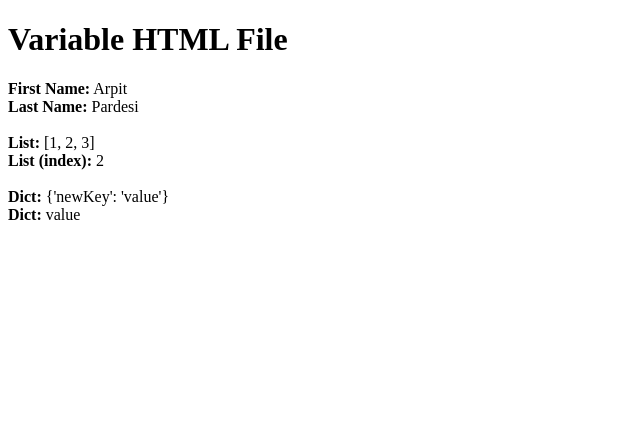
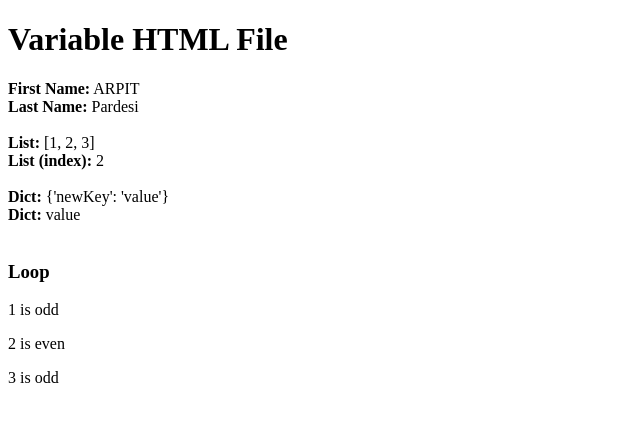
Before and after one commit to arpitpardesi/E-commerce, a Django app: page /newApp/variable in a window 1280 px wide. Shown: the top 422 px of the page, without its empty margins (0-640 px from the left). Run offline with Django 4.2, Linux system fonts and the light colour scheme.

Commit message:
filters & tages

```diff
--- a/newApp/templates/newApp/variable.html
+++ b/newApp/templates/newApp/variable.html
@@ -8,14 +8,25 @@
 <h1>Variable HTML File</h1>
 
 <p>
-    <b>First Name:</b> {{firstName}}<br>
-    <b>Last Name:</b>  {{lastName}}
+    <b>First Name:</b> {{firstName | upper}}<br>
+    <b>Last Name:</b> {{lastName}}
     <br><br>
     <b>List: </b>{{aList}}<br>
     <b>List (index): </b>{{aList.1}}
     <br><br>
     <b>Dict: </b>{{aNewDict}}<br>
     <b>Dict: </b>{{aNewDict.newKey}}
+    <br><br>
+
+    <h3>Loop</h3>
+    {% for item in aList %}
+        {% if item == 2 %}
+            <p> {{item}} is even </p>
+        {%else%}
+            <p> {{item}} is odd </p>
+        {%endif%}
+    {% endfor %}
+
 
 </p>
 </body>
```
